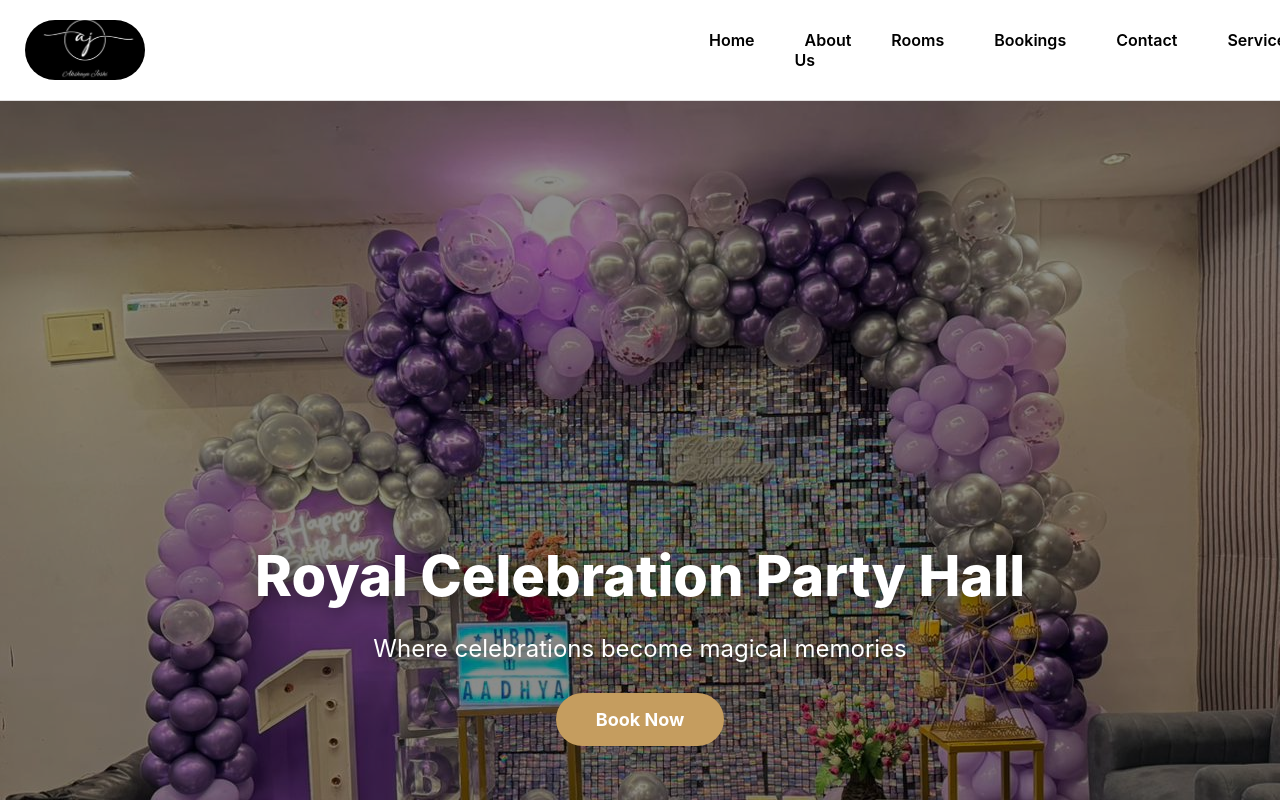
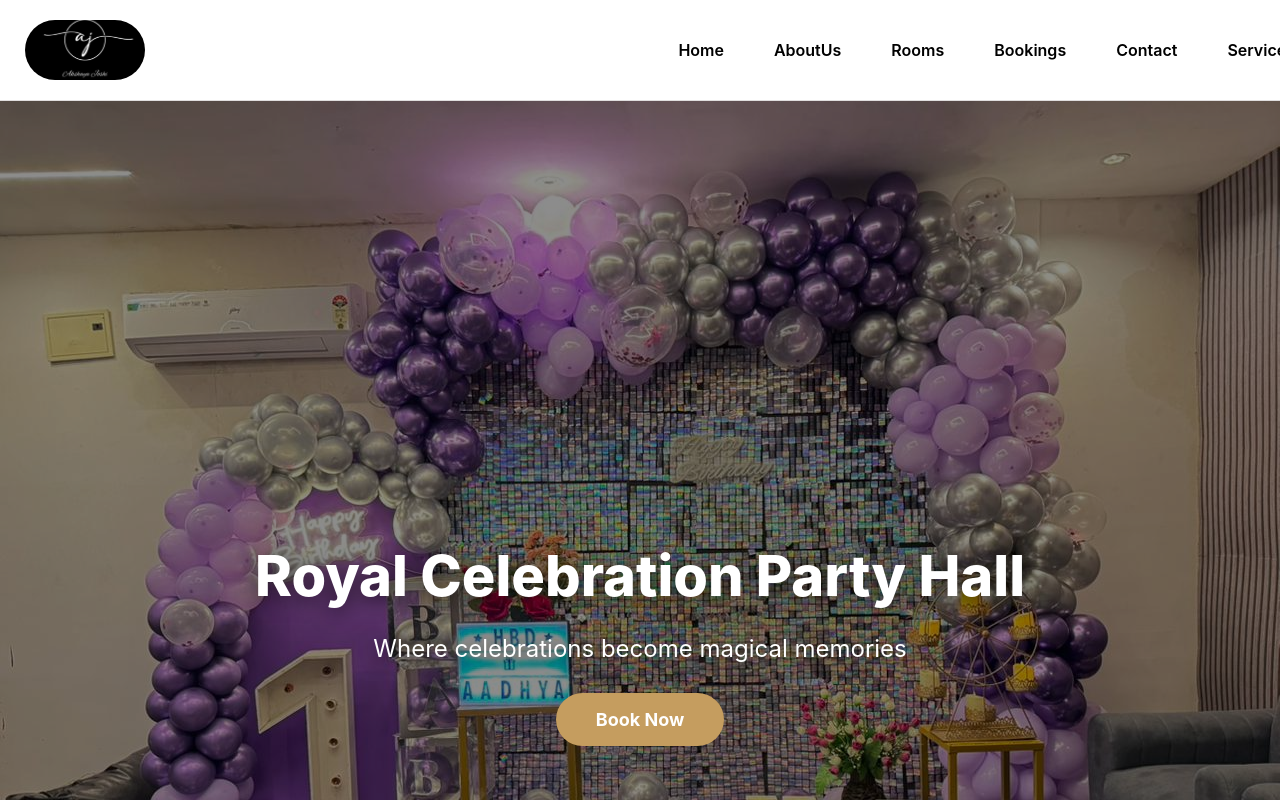
Before and after one commit to pathapatisneha2025-commits/Partyhousewebsite, a React (Create React App) app: page / in a window 1280 px wide. Shown: the top 800 px of the page. Built offline with nearby package versions, Linux system fonts and the light colour scheme.

Commit message:
Initial commit

```diff
--- a/src/component/navbar.jsx
+++ b/src/component/navbar.jsx
@@ -105,7 +105,7 @@ const hoverStyle = `
 
         <ul className="nav-links" style={styles.navLinks}>
           <li className="nav-item"><Link to="/" style={styles.navLink}>Home</Link></li>
-          <li className="nav-item"><Link to="/about" style={styles.navLink}>About Us</Link></li>
+          <li className="nav-item"><Link to="/about" style={styles.navLink}>AboutUs</Link></li>
           <li className="nav-item"><Link to="/rooms" style={styles.navLink}>Rooms</Link></li>
           <li className="nav-item"><Link to="/bookingpage" style={styles.navLink}>Bookings</Link></li>
           <li className="nav-item"><Link to="/contact" style={styles.navLink}>Contact</Link></li>
```
